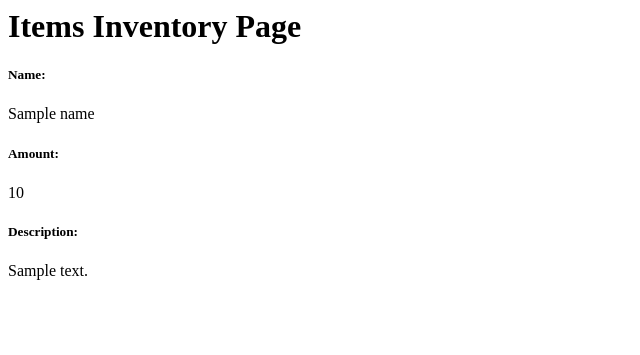
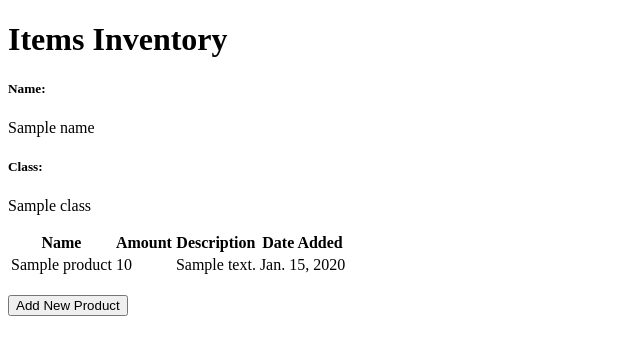
Before and after one commit to yodh4/Items-inventory, a Django app: template main/templates/main.html in a window 1280 px wide. Shown: the top 355 px of the page, without its empty margins (0-640 px from the left). Run offline with Django 4.2, Linux system fonts and the light colour scheme; tables that the repository leaves empty hold one stand-in row (values such as "Sample post"); the template is opened without the code that fills it: values that come from a table or form of the project are taken from there, most other values are stand-ins (such as "Sample title", 1, 10 or a date in 2020).

Commit message:
Done 3/5 checklist

```diff
--- a/items_inventory/settings.py
+++ b/items_inventory/settings.py
@@ -55,7 +55,7 @@ ROOT_URLCONF = 'items_inventory.urls'
 TEMPLATES = [
     {
         'BACKEND': 'django.template.backends.django.DjangoTemplates',
-        'DIRS': [],
+        'DIRS': [BASE_DIR / 'templates'],
         'APP_DIRS': True,
         'OPTIONS': {
             'context_processors': [
--- a/items_inventory/urls.py
+++ b/items_inventory/urls.py
@@ -2,6 +2,6 @@ from django.contrib import admin
 from django.urls import path, include
 
 urlpatterns = [
+    path('', include('main.urls')),
     path('admin/', admin.site.urls),
-    path('main/', include('main.urls')),
 ]
--- a/main/models.py
+++ b/main/models.py
@@ -1,7 +1,7 @@
 from django.db import models
 
 # Create your models here.
-class Item(models.Model):
+class Product(models.Model):
     name = models.CharField(max_length=255)
     date_added = models.DateField(auto_now_add=True)
     amount = models.IntegerField()
--- a/main/templates/main.html
+++ b/main/templates/main.html
@@ -1,8 +1,39 @@
-<h1>Items Inventory Page</h1>
+{% extends 'base.html' %}
 
-<h5>Name: </h5>
-<p>{{ name }}</p>
-<h5>Amount: </h5>
-<p>{{ amount }}</p>
-<h5>Description: </h5>
-<p>{{ description }}</p>
+{% block content %}
+    <h1>Items Inventory</h1>
+
+    <h5>Name:</h5>
+    <p>{{name}}</p>
+
+    <h5>Class:</h5>
+    <p>{{class}}</p>
+
+    <table>
+        <tr>
+            <th>Name</th>
+            <th>Amount</th>
+            <th>Description</th>
+            <th>Date Added</th>
+        </tr>
+
+        {% comment %} Berikut cara memperlihatkan data produk di bawah baris ini {% endcomment %}
+
+        {% for product in products %}
+            <tr>
+                <td>{{product.name}}</td>
+                <td>{{product.amount}}</td>
+                <td>{{product.description}}</td>
+                <td>{{product.date_added}}</td>
+            </tr>
+        {% endfor %}
+    </table>
+
+    <br />
+
+    <a href="{% url 'main:create_product' %}">
+        <button>
+            Add New Product
+        </button>
+    </a>
+{% endblock content %}
--- a/main/urls.py
+++ b/main/urls.py
@@ -1,8 +1,14 @@
 from django.urls import path
-from main.views import show_main
+from main.views import show_main, create_product
+from main.views import show_main, create_product, show_xml, show_json, show_xml_by_id, show_json_by_id
 
 app_name = 'main'
 
 urlpatterns = [
     path('', show_main, name='show_main'),
+    path('create-product', create_product, name='create_product'),
+    path('xml/', show_xml, name='show_xml'),
+    path('json/', show_json, name='show_json'),
+    path('xml/<int:id>/', show_xml_by_id, name='show_xml_by_id'),
+    path('json/<int:id>/', show_json_by_id, name='show_json_by_id'),
 ]
--- /dev/null
+++ b/templates/base.html
@@ -0,0 +1,18 @@
+{% load static %}
+<!DOCTYPE html>
+<html lang="en">
+    <head>
+        <meta charset="UTF-8" />
+        <meta
+            name="viewport"
+            content="width=device-width, initial-scale=1.0"
+        />
+        {% block meta %}
+        {% endblock meta %}
+    </head>
+
+    <body>
+        {% block content %}
+        {% endblock content %}
+    </body>
+</html>
```
Also changed, not shown: main/forms.py (added, +7 -0 lines), main/templates/create_product.html (added, +19 -0 lines), main/views.py (+37 -4 lines), main/migrations/0002_rename_item_product.py (added).
